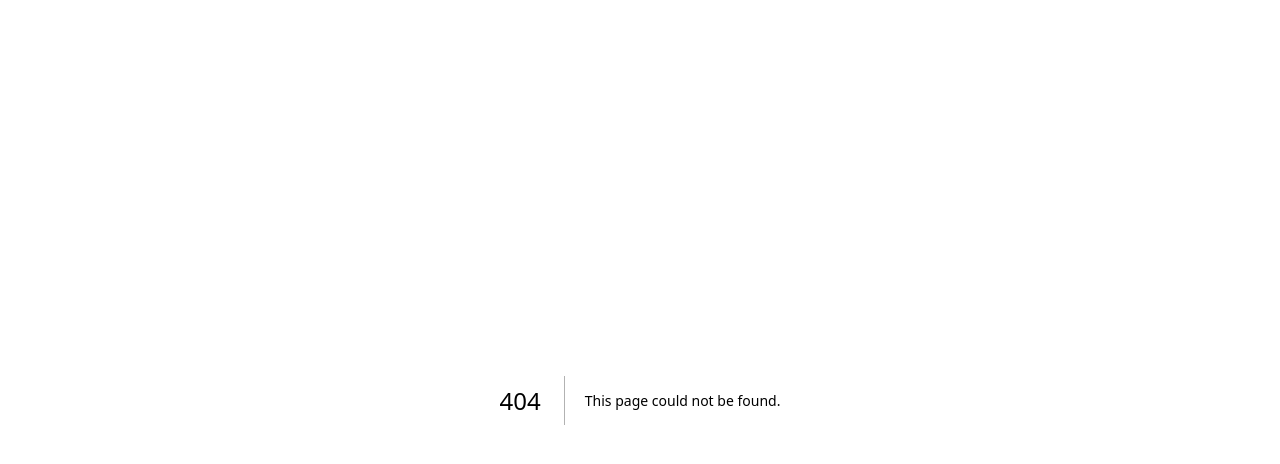
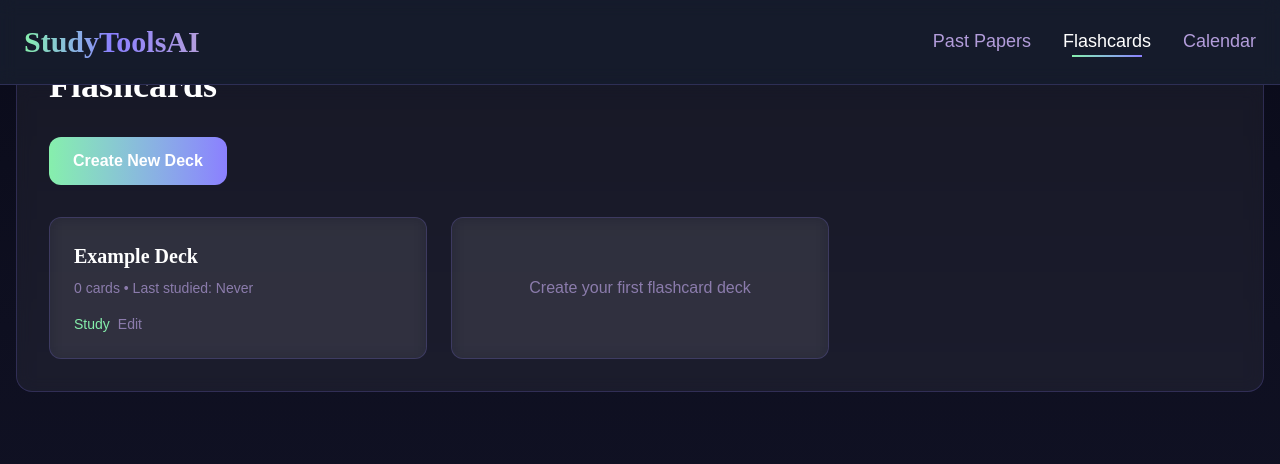
Before and after one commit to Cozkou/2025hackathon, a Next.js app in the folder studytoolsai-next/: page /flashcards in a window 1280 px wide. Before the commit this address had no page. Shown: the top 464 px of the page. Built offline with nearby package versions, Linux system fonts and the light colour scheme.

Commit message:
Created other pages (pastpaper, flashcards and calendar)

```diff
--- /dev/null
+++ b/studytoolsai-next/src/app/calendar/page.tsx
@@ -0,0 +1,39 @@
+'use client';
+
+import { useState } from 'react';
+import Header from '@/components/Header';
+export default function Calendar() {
+    const [selectedDate, setSelectedDate] = useState(new Date());
+
+    return (
+        <div className="min-h-screen bg-gradient-to-b from-[#0A0B1A] to-[#141529]">
+
+            <Header />
+
+            <main className="container mx-auto px-4 py-8">
+                <div className="bg-white/5 backdrop-blur-sm rounded-2xl border border-[#8B7FFF]/20 p-8">
+                    <h1 className="text-4xl font-bold text-white mb-8 font-['Poppins']">
+                        Calendar
+                    </h1>
+
+                    {/* Calendar Grid Container */}
+                    <div className="grid grid-cols-7 gap-4">
+                        {/* Calendar header - days of week */}
+                        {['Sun', 'Mon', 'Tue', 'Wed', 'Thu', 'Fri', 'Sat'].map((day) => (
+                            <div key={day} className="text-center text-[#B39DDB]/70 font-semibold py-2">
+                                {day}
+                            </div>
+                        ))}
+
+                        {/* Calendar grid placeholder */}
+                        <div className="col-span-7">
+                            <p className="text-[#B39DDB]/70 text-center py-8">
+                                Calendar implementation coming soon...
+                            </p>
+                        </div>
+                    </div>
+                </div>
+            </main>
+        </div>
+    );
+}
--- /dev/null
+++ b/studytoolsai-next/src/app/flashcards/page.tsx
@@ -0,0 +1,53 @@
+'use client';
+
+import { useState } from 'react';
+import Header from '@/components/Header';
+export default function Flashcards() {
+    const [currentDeck, setCurrentDeck] = useState<string | null>(null);
+
+    return (
+        <div className="min-h-screen bg-gradient-to-b from-[#0A0B1A] to-[#141529]">
+
+            <Header />
+
+            <main className="container mx-auto px-4 py-8">
+                <div className="bg-white/5 backdrop-blur-sm rounded-2xl border border-[#8B7FFF]/20 p-8">
+                    <h1 className="text-4xl font-bold text-white mb-8 font-['Poppins']">
+                        Flashcards
+                    </h1>
+
+                    {/* Create New Deck Button */}
+                    <button className="mb-8 bg-gradient-to-r from-[#86efac] to-[#8B7FFF] text-white px-6 py-3 rounded-xl font-semibold hover:opacity-90 transition-opacity">
+                        Create New Deck
+                    </button>
+
+                    {/* Decks Grid */}
+                    <div className="grid grid-cols-1 md:grid-cols-2 lg:grid-cols-3 gap-6">
+                        {/* Example Deck Card */}
+                        <div className="bg-white/5 backdrop-blur-sm rounded-xl border border-[#8B7FFF]/20 p-6 hover:border-[#8B7FFF]/40 transition-all duration-300">
+                            <h3 className="text-xl font-bold text-white mb-2 font-['Poppins']">Example Deck</h3>
+                            <p className="text-[#B39DDB]/70 text-sm mb-4">
+                                0 cards • Last studied: Never
+                            </p>
+                            <div className="flex space-x-2">
+                                <button className="text-sm text-[#86efac] hover:text-[#86efac]/80 transition-colors">
+                                    Study
+                                </button>
+                                <button className="text-sm text-[#B39DDB]/70 hover:text-[#B39DDB] transition-colors">
+                                    Edit
+                                </button>
+                            </div>
+                        </div>
+
+                        {/* Placeholder Card */}
+                        <div className="bg-white/5 backdrop-blur-sm rounded-xl border border-[#8B7FFF]/20 p-6 flex items-center justify-center">
+                            <p className="text-[#B39DDB]/70 text-center">
+                                Create your first flashcard deck
+                            </p>
+                        </div>
+                    </div>
+                </div>
+            </main>
+        </div>
+    );
+}
--- /dev/null
+++ b/studytoolsai-next/src/app/pastpapers/page.tsx
@@ -0,0 +1,67 @@
+'use client';
+
+import Header from '@/components/Header';
+import { useState } from 'react';
+
+export default function PastPapers() {
+    const [selectedSubject, setSelectedSubject] = useState<string | null>(null);
+
+    return (
+
+        <div className="min-h-screen bg-gradient-to-b from-[#0A0B1A] to-[#141529]">
+
+            <Header />
+
+            <main className="container mx-auto px-4 py-8">
+                <div className="bg-white/5 backdrop-blur-sm rounded-2xl border border-[#8B7FFF]/20 p-8">
+                    <h1 className="text-4xl font-bold text-white mb-8 font-['Poppins']">
+                        Past Paper Generator
+                    </h1>
+
+                    {/* Subject Selection */}
+                    <div className="mb-8">
+                        <h2 className="text-xl font-semibold text-white mb-4 font-['Poppins']">Select Subject</h2>
+                        <div className="grid grid-cols-1 md:grid-cols-3 gap-4">
+                            {['Mathematics', 'Physics', 'Chemistry'].map((subject) => (
+                                <button
+                                    key={subject}
+                                    className={`p-4 rounded-xl border transition-all duration-300 ${
+                                        selectedSubject === subject
+                                            ? 'border-[#86efac] bg-[#86efac]/10 text-white'
+                                            : 'border-[#8B7FFF]/20 bg-white/5 text-[#B39DDB]/70 hover:border-[#8B7FFF]/40'
+                                    }`}
+                                    onClick={() => setSelectedSubject(subject)}
+                                >
+                                    {subject}
+                                </button>
+                            ))}
+                        </div>
+                    </div>
+
+                    {/* Generate Button */}
+                    <button className="w-full bg-gradient-to-r from-[#86efac] to-[#8B7FFF] text-white py-4 rounded-xl font-semibold hover:opacity-90 transition-opacity mb-8">
+                        Generate Past Paper
+                    </button>
+
+                    {/* Previous Papers */}
+                    <div>
+                        <h2 className="text-xl font-semibold text-white mb-4 font-['Poppins']">Previous Papers</h2>
+                        <div className="space-y-4">
+                            <div className="bg-white/5 backdrop-blur-sm rounded-xl border border-[#8B7FFF]/20 p-6 hover:border-[#8B7FFF]/40 transition-all duration-300">
+                                <div className="flex justify-between items-center">
+                                    <div>
+                                        <h3 className="text-white font-semibold mb-1">Mathematics Paper 1</h3>
+                                        <p className="text-[#B39DDB]/70 text-sm">Generated on: Not yet generated</p>
+                                    </div>
+                                    <button className="text-[#86efac] hover:text-[#86efac]/80 transition-colors">
+                                        Download
+                                    </button>
+                                </div>
+                            </div>
+                        </div>
+                    </div>
+                </div>
+            </main>
+        </div>
+    );
+}
--- a/studytoolsai-next/src/components/Header.tsx
+++ b/studytoolsai-next/src/components/Header.tsx
@@ -1,28 +1,75 @@
 import React from 'react';
+import Link from 'next/link';
+import { usePathname } from 'next/navigation';
 
 const Header = () => {
+    const pathname = usePathname();
+
+    const isActivePath = (path: string) => {
+        return pathname === path;
+    };
+
     return (
         <header className="fixed top-0 left-0 right-0 z-50 bg-[#151B2B] border-b border-[#8B7FFF]/20">
 
             <div className="backdrop-blur-sm">
                 <div className="container mx-auto px-6 py-6">
                     <div className="flex items-center justify-between">
-                        <div className="text-3xl font-bold bg-gradient-to-r from-[#86efac] via-[#8B7FFF] to-[#B39DDB] text-transparent bg-clip-text font-['Poppins']">
+                        <Link href="/" className="text-3xl font-bold bg-gradient-to-r from-[#86efac] via-[#8B7FFF] to-[#B39DDB] text-transparent bg-clip-text font-['Poppins'] hover:scale-105 transition-transform duration-300">
                             StudyToolsAI
-                        </div>
+                        </Link>
                         <nav className="flex items-center space-x-8">
-                            <a href="#pastpapers" className="flex flex-col items-center group">
-                                <span className="text-[#B39DDB] group-hover:text-white transition-colors duration-300 text-lg font-medium">Past Papers</span>
-                                <span className="h-[2px] w-0 group-hover:w-[80%] bg-gradient-to-r from-[#86efac] to-[#8B7FFF] transition-all duration-300"></span>
-                            </a>
-                            <a href="#flashcards" className="flex flex-col items-center group">
-                                <span className="text-[#B39DDB] group-hover:text-white transition-colors duration-300 text-lg font-medium">Flashcards</span>
-                                <span className="h-[2px] w-0 group-hover:w-[80%] bg-gradient-to-r from-[#86efac] to-[#8B7FFF] transition-all duration-300"></span>
-                            </a>
-                            <a href="#calendar" className="flex flex-col items-center group">
-                                <span className="text-[#B39DDB] group-hover:text-white transition-colors duration-300 text-lg font-medium">Calendar</span>
-                                <span className="h-[2px] w-0 group-hover:w-[80%] bg-gradient-to-r from-[#86efac] to-[#8B7FFF] transition-all duration-300"></span>
-                            </a>
+                            <Link
+                                href="/pastpapers"
+                                className="flex flex-col items-center group"
+                            >
+                                <span className={`text-lg font-medium transition-colors duration-300 ${
+                                    isActivePath('/pastpapers')
+                                        ? 'text-white'
+                                        : 'text-[#B39DDB] group-hover:text-white'
+                                }`}>
+                                    Past Papers
+                                </span>
+                                <span className={`h-[2px] ${
+                                    isActivePath('/pastpapers')
+                                        ? 'w-[80%] bg-gradient-to-r from-[#86efac] to-[#8B7FFF]'
+                                        : 'w-0 group-hover:w-[80%] bg-gradient-to-r from-[#86efac] to-[#8B7FFF]'
+                                } transition-all duration-300`}></span>
+                            </Link>
+                            <Link
+                                href="/flashcards"
+                                className="flex flex-col items-center group"
+                            >
+                                <span className={`text-lg font-medium transition-colors duration-300 ${
+                                    isActivePath('/flashcards')
+                                        ? 'text-white'
+                                        : 'text-[#B39DDB] group-hover:text-white'
+                                }`}>
+                                    Flashcards
+                                </span>
+                                <span className={`h-[2px] ${
+                                    isActivePath('/flashcards')
+                                        ? 'w-[80%] bg-gradient-to-r from-[#86efac] to-[#8B7FFF]'
+                                        : 'w-0 group-hover:w-[80%] bg-gradient-to-r from-[#86efac] to-[#8B7FFF]'
+                                } transition-all duration-300`}></span>
+                            </Link>
+                            <Link
+                                href="/calendar"
+                                className="flex flex-col items-center group"
+                            >
+                                <span className={`text-lg font-medium transition-colors duration-300 ${
+                                    isActivePath('/calendar')
+                                        ? 'text-white'
+                                        : 'text-[#B39DDB] group-hover:text-white'
+                                }`}>
+                                    Calendar
+                                </span>
+                                <span className={`h-[2px] ${
+                                    isActivePath('/calendar')
+                                        ? 'w-[80%] bg-gradient-to-r from-[#86efac] to-[#8B7FFF]'
+                                        : 'w-0 group-hover:w-[80%] bg-gradient-to-r from-[#86efac] to-[#8B7FFF]'
+                                } transition-all duration-300`}></span>
+                            </Link>
                         </nav>
                     </div>
                 </div>
```
